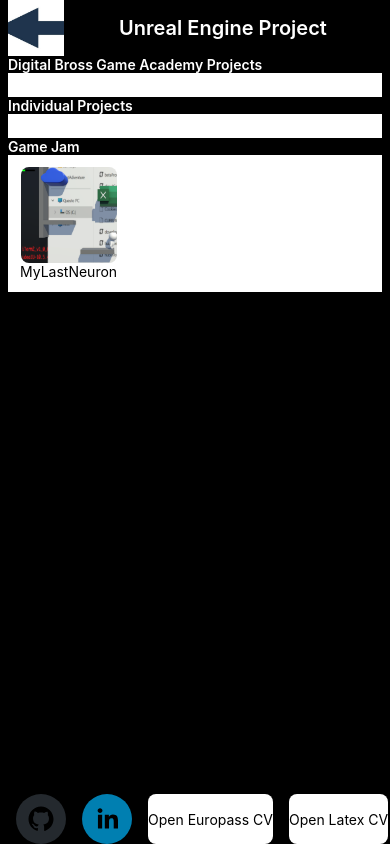
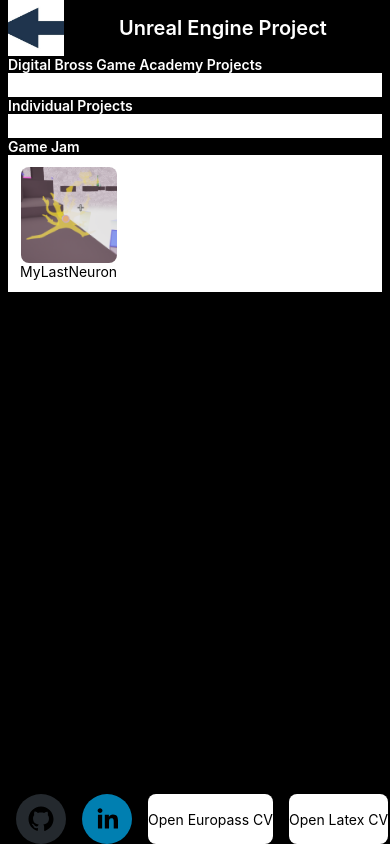
Before and after one commit to AlessandroArbasino/AlessandroArbasino.github.io, a React Native app: screen /UnralEngineProjects in a window 390 px wide. Built offline with nearby package versions, Linux system fonts and the light colour scheme.

Commit message:
MyLastNeuron game logo added

```diff
--- a/assets/index.js
+++ b/assets/index.js
@@ -22,3 +22,4 @@ export {default as EclipseExodusLogo} from "./Icons/ConventioLutheriIcon.png";
 export {default as RenderingRevengeLogo} from "./Icons/RenderingRevengeIcon.png";
 export {default as LostPlanetMazeLogo} from "./Icons/LostPlanetMazeIcon.png";
 export {default as FlappyBirdLikeLogo} from "./Icons/RenderingRevengeIcon.png";
+export {default as MYLastNeuronLogo} from "./Icons/MyLastNeuron.png";
--- a/screens/UnrealEngineProject.js
+++ b/screens/UnrealEngineProject.js
@@ -3,7 +3,7 @@ import { useNavigation } from '@react-navigation/native'
 import React, { useLayoutEffect, useState } from 'react'
 import { SafeAreaView } from 'react-native-safe-area-context';
 import GameCard from '../components/GameCard';
-import { ConventioLutheriLogo, EclipseExodusLogo, FlappyBirdLikeLogo, LetItSlideLogo, LostPlanetMazeLogo, PonganLogo, RenderingRevengeLogo } from '../assets';
+import { MYLastNeuronLogo } from '../assets';
 import TitleGoBack from '../components/TitleGoBack';
 import GameHorizScrollView from '../components/GameHorizScrollView';
 import { Platform } from 'react-native';
@@ -19,7 +19,7 @@ const UnrealEngineProject = () => {
   <GameCard
     key={"MyLastNeuron"}
     title={"MyLastNeuron"}
-    imagesrc={RenderingRevengeLogo}
+    imagesrc={MYLastNeuronLogo}
     gamePagePath={"MyLastNeuronGamePage"}>
   </GameCard>];
 
```
Also changed, not shown: assets/Icons/MyLastNeuron.png (added).
